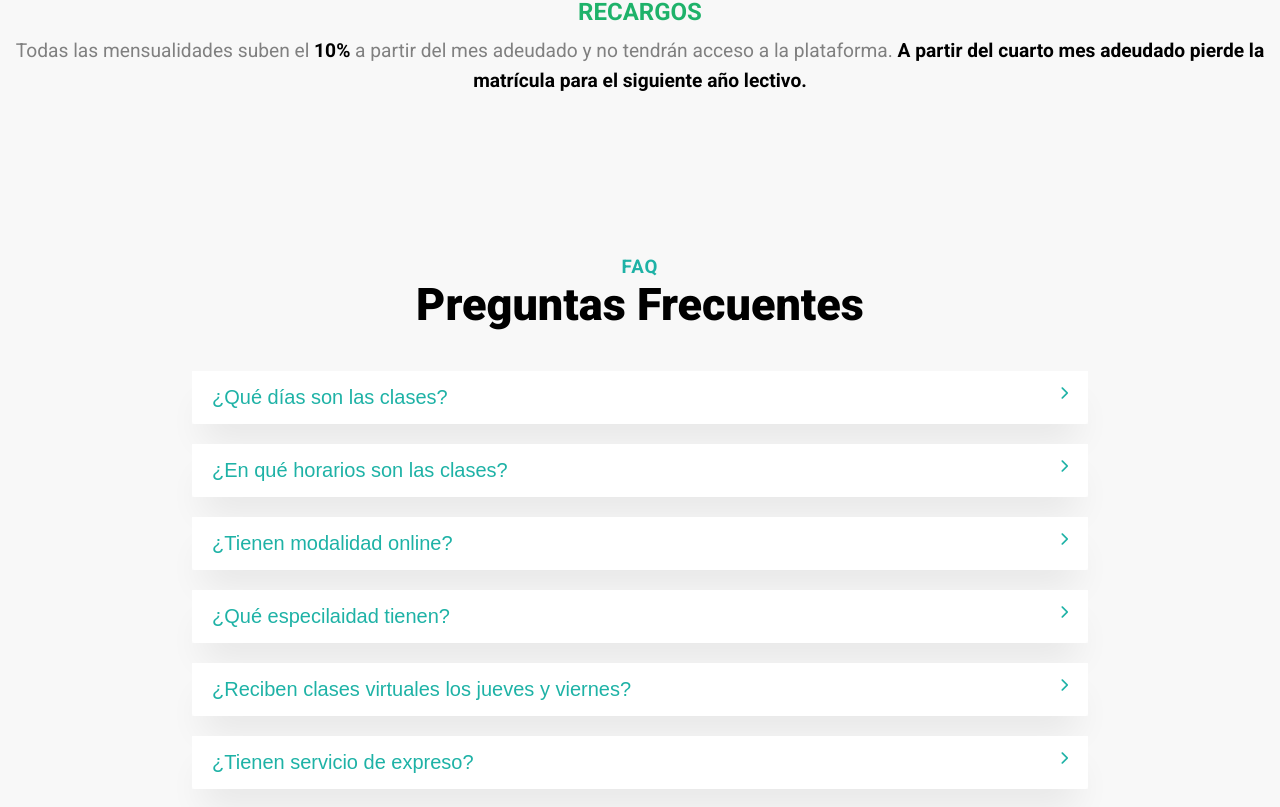
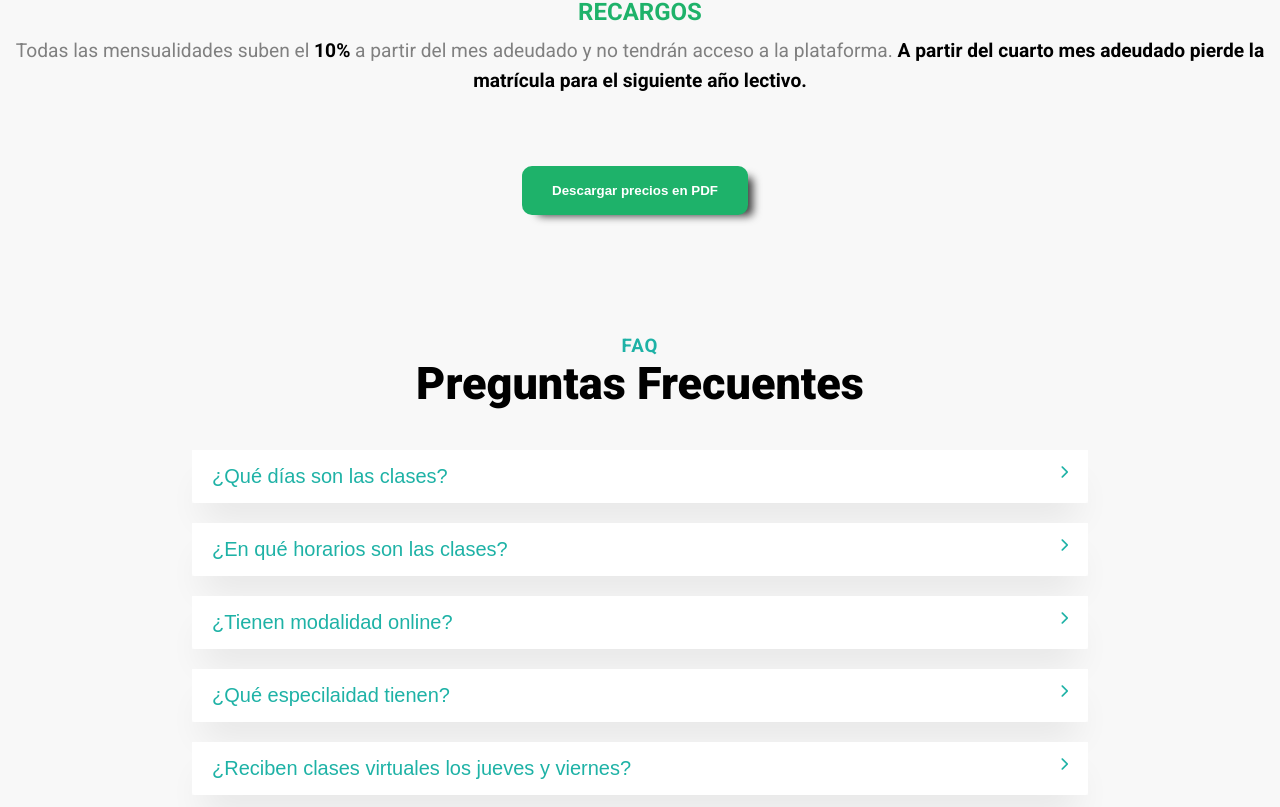
Before and after one commit to Chrisnewgear/KSPSchoolProject, a React (Create React App) app: page /payment in a window 1280 px wide. Shown: the part 2113-2920 px from the top of the page. Built offline with nearby package versions, Linux system fonts and the light colour scheme.

Commit message:
SE AGREGA BOTON DE DESCARGA DE PDF

```diff
--- a/package.json
+++ b/package.json
@@ -6,6 +6,7 @@
     "@testing-library/jest-dom": "^5.17.0",
     "@testing-library/react": "^13.4.0",
     "@testing-library/user-event": "^13.5.0",
+    "file-saver": "^2.0.5",
     "react": "^18.2.0",
     "react-dom": "^18.2.0",
     "react-router-dom": "^5.2.0",
@@ -35,5 +36,8 @@
       "last 1 firefox version",
       "last 1 safari version"
     ]
+  },
+  "devDependencies": {
+    "@babel/plugin-proposal-private-property-in-object": "^7.21.11"
   }
 }
--- /dev/null
+++ b/src/Components/Common/Buttons/DownloadButton.jsx
@@ -0,0 +1,36 @@
+import React, { useState } from 'react';
+import { saveAs } from 'file-saver'
+import './downloasButton.css'
+
+const DownloadPDFButton = ({ url }) => {
+  const [loading, setLoading] = useState(false);
+
+  const handleDownload = async () => {
+    if (loading) return;
+
+    setLoading(true);
+
+    try {
+      const response = await fetch(url, {
+        headers: {
+          'Content-Type': 'application/pdf',
+        },
+      });
+      const data = await response.blob();
+
+    saveAs(data, 'Precios.pdf');
+    } catch (error) {
+      console.error('Error al descargar el PDF:', error);
+    } finally {
+      setLoading(false);
+    }
+  };
+
+  return (
+    <button onClick={handleDownload} disabled={loading} className='downloadButton'>
+      Descargar precios en PDF
+    </button>
+  );
+};
+
+export default DownloadPDFButton;
--- /dev/null
+++ b/src/Components/Common/Buttons/downloasButton.css
@@ -0,0 +1,17 @@
+.downloadButton{
+  border-radius: 10px;
+  background-color: #1eb26a;
+  color: #fff;
+  box-shadow: 10px 6px 9px -5px rgba(0,0,0,0.75);
+  -webkit-box-shadow: 10px 6px 9px -5px rgba(0,0,0,0.75);
+  -moz-box-shadow: 10px 6px 9px -5px rgba(0,0,0,0.75);
+}
+
+.downloadButton:hover{
+  background-color: #BA68C8;
+  color: #fff;
+  transition: .5s;
+  box-shadow: 10px 6px 9px -5px rgba(0,0,0,0.75);
+  -webkit-box-shadow: 10px 6px 9px -5px rgba(0,0,0,0.75);
+  -moz-box-shadow: 10px 6px 9px -5px rgba(0,0,0,0.75);
+}
--- a/src/Components/Common/Footer/Footer.jsx
+++ b/src/Components/Common/Footer/Footer.jsx
@@ -25,7 +25,7 @@ const Footer = () => {
           <div className="box logo">
             <h1>KIDS SCIENTIFIC PARKING</h1>
             <span>Educación online y presencial</span>
-            <p>Bienvenido a nuestra escuela, donde ofrecemos una educación integral y transformadora en un ambiente seguro y acogedor. Nuestros maestros altamente capacitados brindan una educación de calidad tanto en línea como presencialmente, centrada en valores morales y espirituales.</p>
+            <p>Nuestro centro de tutorías, donde ofrecemos una educación integral y transformadora en un ambiente seguro y acogedor. Nuestros maestros altamente capacitados brindan una educación de calidad tanto en línea como presencialmente, centrada en valores morales y espirituales.</p>
           </div>
           <div className="box link">
             <h3>Explorar</h3>
--- a/src/Components/Pricing/Price.jsx
+++ b/src/Components/Pricing/Price.jsx
@@ -3,9 +3,14 @@ import Back from '../Common/Back/Back'
 import PriceCard from './PriceCard'
 import Faq from './Faq'
 import WspButton from '../WhatsappButton/WspButton'
+import DownloadPDFButton from '../Common/Buttons/DownloadButton'
 import './price.css'
 
+
 const Price = () => {
+
+  const pdfURL = './Pdfs/Precios.pdf';
+
   return (
   <>
     <Back title='Formas de pago'/>
@@ -21,6 +26,9 @@ const Price = () => {
         <h2>RECARGOS</h2>
         <p className='paraghraph'>Todas las mensualidades suben el <span>10%</span> a partir del mes adeudado y no tendrán acceso a la plataforma. <span>A partir del cuarto mes adeudado pierde la matrícula para el siguiente año lectivo.</span></p>
       </div>
+      <div className='downloadButtonContainer '>
+        <DownloadPDFButton url={pdfURL} />
+      </div>
     </section>
     <Faq />
     <WspButton />
--- a/src/Components/Pricing/price.css
+++ b/src/Components/Pricing/price.css
@@ -41,6 +41,12 @@
   color: #000;
 }
 
+.price .downloadButtonContainer{
+  display: flex;
+  justify-content: center;
+  margin-top: 20px;
+}
+
 .faq .container{
   max-width: 70%;
   border-radius: 5px;
```
Also changed, not shown: 2 other files (tests, documents, lock files or other folders).
